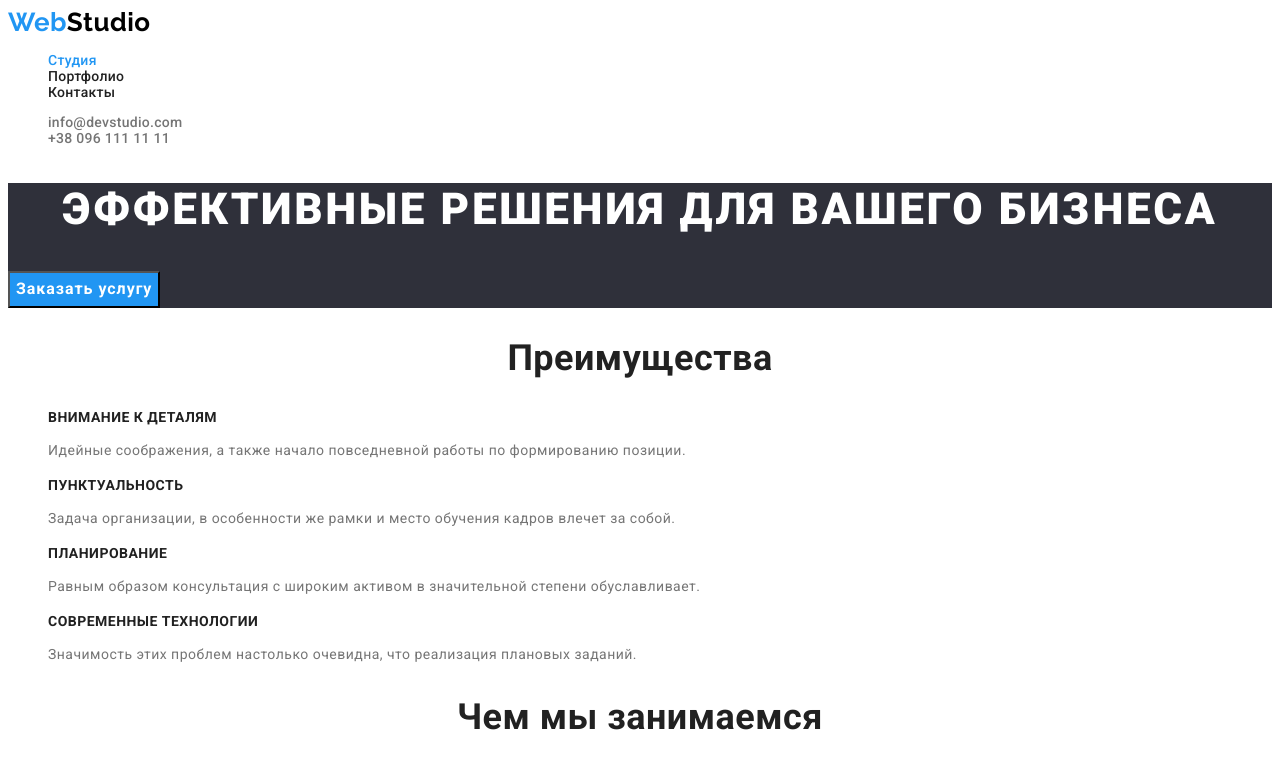
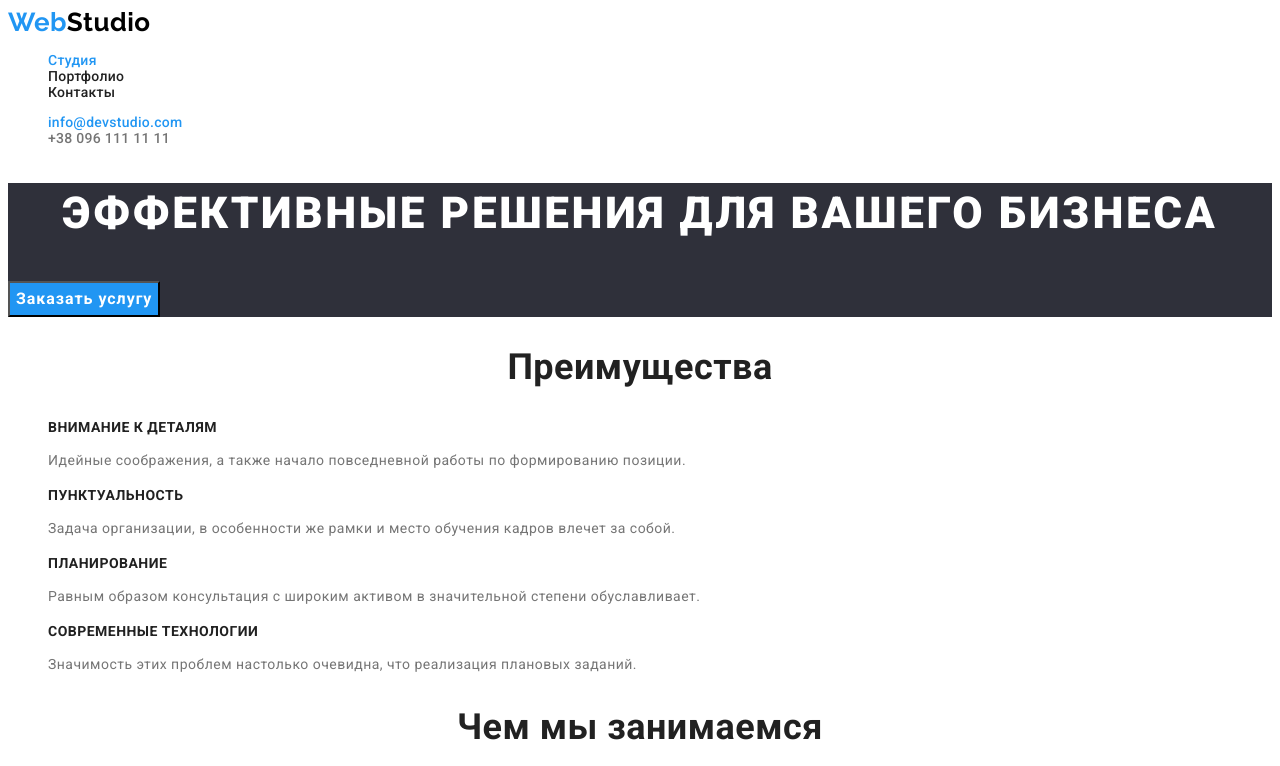
Before and after one commit to Anastasiia1002/goit-markup-hw-02, a plain HTML site: page index.html in a window 1280 px wide. In both pictures the pointer is over the link 115 px from the left and 122 px from the top of the page. Shown: the top 766 px of the page. Drawn offline with Linux system fonts and the light colour scheme.

Commit message:
внесено корективи

```diff
--- a/css/styles.css
+++ b/css/styles.css
@@ -59,7 +59,7 @@ text-decoration: none;
 color: var(--primary-white-color);
 font-weight: 900;
     font-size: 44px;
-    line-height: 1.4x;
+    line-height: 1.4;
     text-align: center;
     letter-spacing: 0.06em;
     text-transform: uppercase;
@@ -156,6 +156,10 @@ text-decoration: none;
      line-height: 1.15;
      text-decoration: none;
  }
+ .contact-link:hover, .add-maps:hover,
+ .contact-link:focus, .add-maps:focus {
+     color: var(--accent-color);
+ }
  /* .footer-nav .link:hover,
 .footer-nav .link:focus {
     color: var(--accent-color);
```
